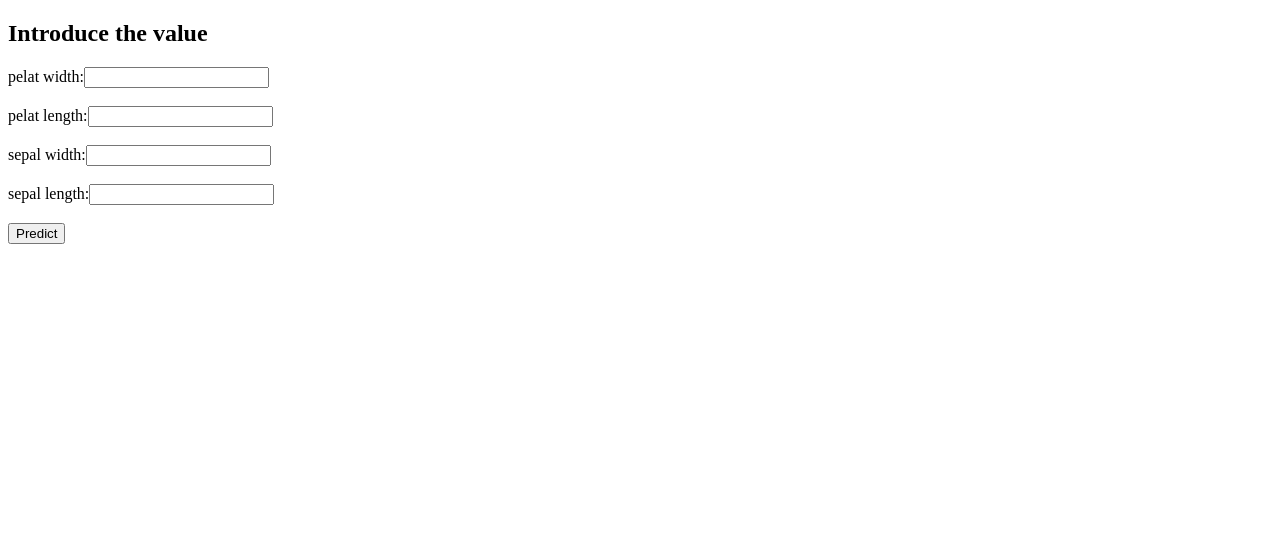
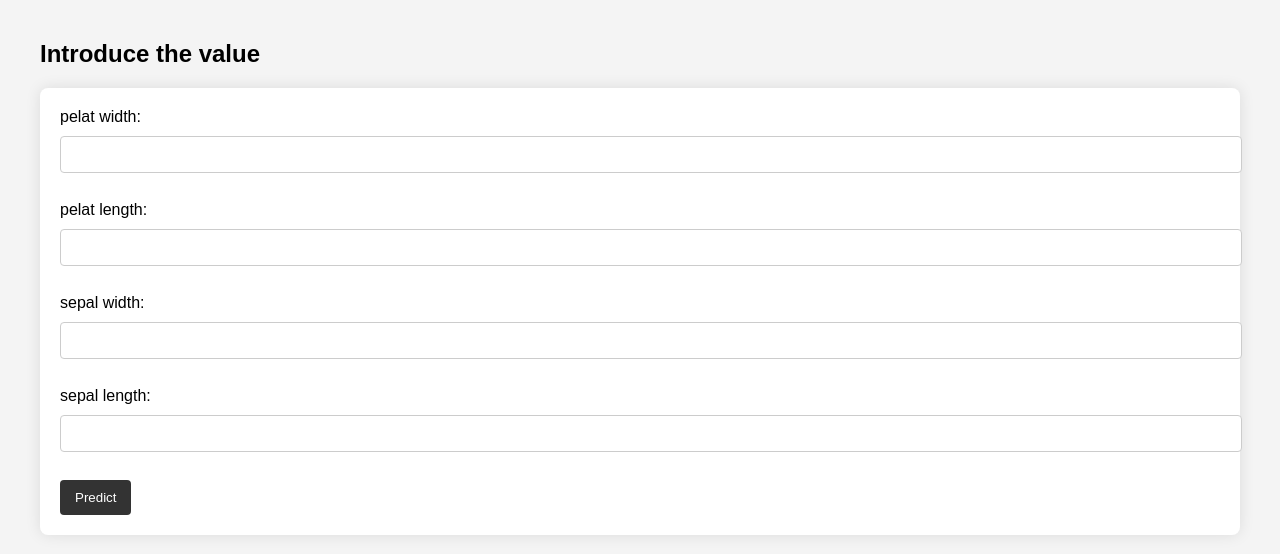
Before and after one commit to pjpena19/web_service, a Flask app: page / in a window 1280 px wide. Shown: the top 554 px of the page. Run offline with Flask 3, Linux system fonts and the light colour scheme; parts of the project's set-up code (start-up, migrations or seed data) failed here and were passed over.

Commit message:
web_service

```diff
--- a/templates/index.html
+++ b/templates/index.html
@@ -1,7 +1,80 @@
 <!DOCTYPE html>
 <html>
 <head>
-    <title>Iris=Model prediction</title>
+    <title>Iris - Model prediction</title>
+    <style>
+
+        body {
+
+            font-family: Arial, sans-serif;
+
+            margin: 40px;
+
+            background-color: #f4f4f4;
+
+        }
+
+        form {
+
+            background-color: #fff;
+
+            padding: 20px;
+
+            border-radius: 8px;
+
+            box-shadow: 0px 0px 15px rgba(0,0,0,0.1);
+
+        }
+
+        input[type="number"] {
+
+            width: 100%;
+
+            padding: 10px;
+
+            margin: 10px 0;
+
+            border-radius: 4px;
+
+            border: 1px solid #ccc;
+
+        }
+
+        input[type="submit"] {
+
+            background-color: #333;
+
+            color: #fff;
+
+            padding: 10px 15px;
+
+            border: none;
+
+            border-radius: 4px;
+
+            cursor: pointer;
+
+        }
+
+        input[type="submit"]:hover {
+
+            background-color:#555;
+
+        }
+
+        h3 {
+
+            margin-top: 20px;
+
+            background-color: #fff;
+
+            padding: 10px;
+
+            border-radius: 4px;
+
+        }
+
+    </style>
 <head>
 <body>
     <h2>Introduce the value</h2>
```
